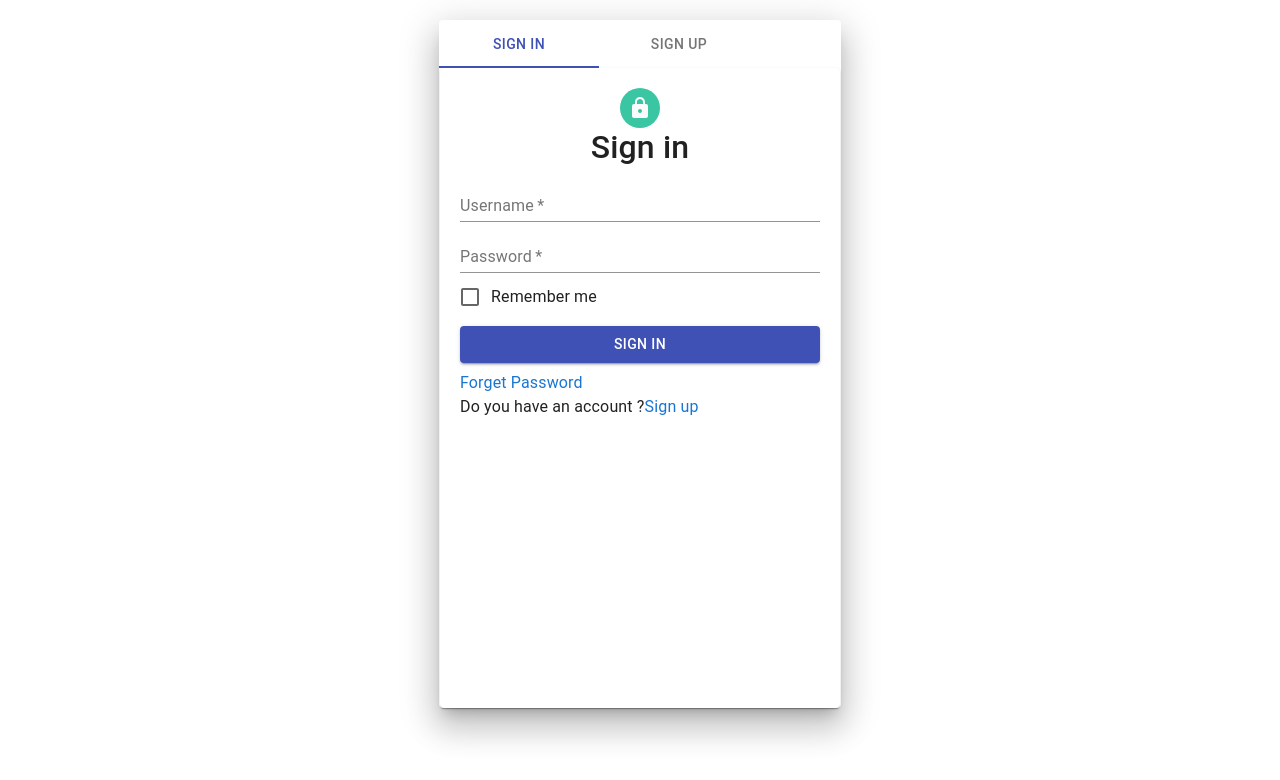
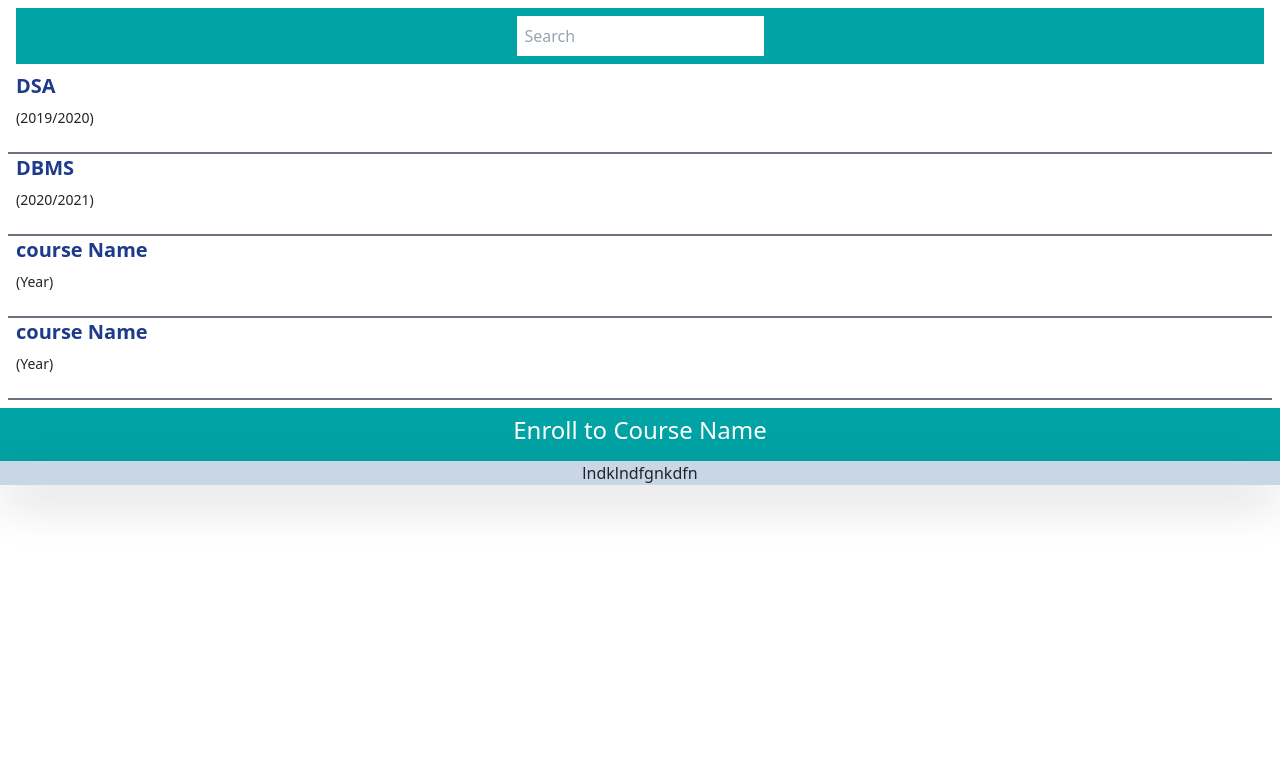
Before and after one commit to kumesh1997/LMS-WEB, a React (Create React App) app: page / in a window 1280 px wide. Shown: the top 780 px of the page. Built offline with nearby package versions, Linux system fonts and the light colour scheme.

Commit message:
Show Courses feature was completed by Kumesh

```diff
--- a/src/App.js
+++ b/src/App.js
@@ -1,17 +1,21 @@
 import React from "react";
 import SigninOutContainer from "./Containers";
+import Enroll from "./Screens/Enroll";
+import ShowCourses from "./Screens/ShowCourses";
 
 
 
 function App() {
   return (
-    <div className="App">
+    <div className="">
       {/* <h1 className=" font-bold text-2xl text-center text-lms-dark-blue">LMS - Web Application</h1>
       <button type="button" class="btn btn-primary">Primary</button> */}
 
       {/* <Login/> */}
       {/* <Signup/> */}
-      <SigninOutContainer/>
+      {/* <SigninOutContainer/> */}
+      <ShowCourses />
+      <Enroll />
     </div>
   );
 }
--- /dev/null
+++ b/src/Components/CourseCard.js
@@ -0,0 +1,14 @@
+import React from 'react'
+
+function CourseCard({ name = "course Name", year = "Year", onClickHandler}) {
+  return (
+    <div id='card' className='p-2 xl:text-left lg:text-left sm:text-center border-b-2 border-gray-500' onClick={onClickHandler}>
+      <div id='description-body'>
+          <p id='course-name' className=' font-semibold text-blue-900 text-xl leading-3'>{name}</p>
+          <p id='course-year' className=' text-sm'>({year})</p>
+      </div>
+    </div>
+  )
+}
+
+export default CourseCard;
--- /dev/null
+++ b/src/Components/RoundedInput/index.jsx
@@ -0,0 +1,20 @@
+/* eslint-disable max-len */
+import React from "react";
+
+function RoundedInput({
+  type = "text",
+  placeholder = "sample placeholder",
+  onChange,
+  extraTailwindClasses = "",
+}) {
+  return (
+    <input
+      type={type}
+      placeholder={placeholder}
+      onChange={(e) => onChange(e)}
+      className={`rounded-input ml-2 md:ml-0 flex-1 border-2 border-black p-2 md:p-4 text-base md:text-base mr-2 ${extraTailwindClasses}`}
+    />
+  );
+}
+
+export default RoundedInput;
--- /dev/null
+++ b/src/Screens/Enroll/index.js
@@ -0,0 +1,19 @@
+import React from 'react'
+
+function Enroll({course = "Course Name"}) {
+  return (
+    <div className=' bg-lms-white'>
+      {/* Enroll page header */}
+       <div className=' text-center bg-lms-green p-2 text-white'>
+         <h4>Enroll to {course}</h4>
+       </div>
+
+       {/* Enroll page Body */}
+       <div className=' shadow-lg flex justify-center'>
+          lndklndfgnkdfn
+       </div>
+    </div>
+  )
+}
+
+export default Enroll
--- /dev/null
+++ b/src/Screens/ShowCourses/index.js
@@ -0,0 +1,20 @@
+import React from 'react'
+import CourseCard from '../../Components/CourseCard';
+import RoundedInput from '../../Components/RoundedInput';
+
+function ShowCourses() {
+  return (
+    <div id='show-courses' className=' m-2'>
+      <div className=' flex justify-center m-2 bg-lms-green p-2'>
+        <RoundedInput placeholder='Search' extraTailwindClasses='border-black' />
+      </div>
+
+        <CourseCard name='DSA' year='2019/2020'/>
+        <CourseCard name='DBMS' year='2020/2021'/>
+        <CourseCard />
+        <CourseCard />
+    </div>
+  )
+}
+
+export default ShowCourses;
--- a/tailwind.config.js
+++ b/tailwind.config.js
@@ -4,12 +4,12 @@ module.exports = {
   theme: {
     extend: {
       colors: {
-        "lms-green": "#84C873",
+        "lms-green": "#01a3a4",
         "lms-light-green":"#C2EE7F",
         "lms-dark-blue":"#285A84",
         "lms-light-blue":"#EEF6F3",
         "lms-black":"#000101",
-        "lms-white":"#FFFFFF"
+        "lms-white":"#c8d6e5"
       },
     },
   },
```
Also changed, not shown: src/Components/StandartButton/index.jsx (added, +16 -0 lines).
